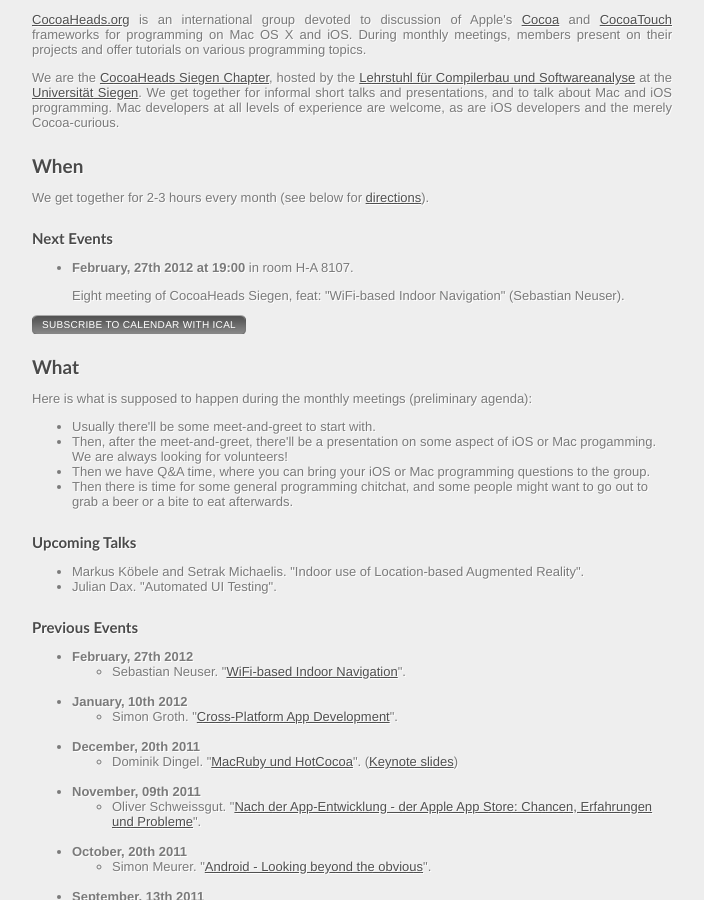
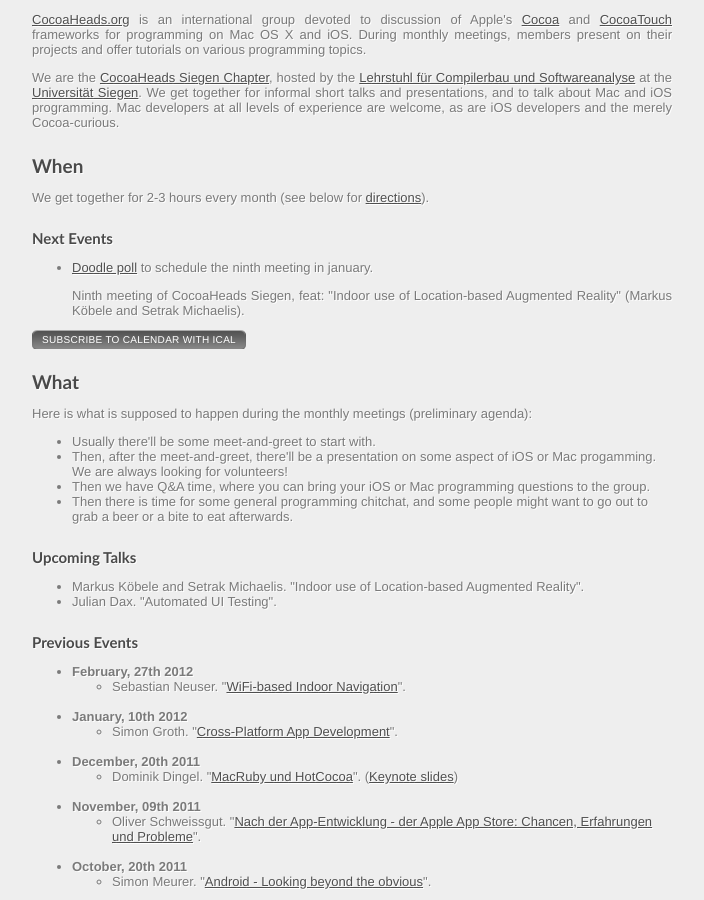
Before and after one commit to bmeurer/cocoaheads.informatik.uni-siegen.de, a Jekyll site: the page built from index.html, in a window 1280 px wide and 900 px high, scrolled down 578 px. Shown: the whole window, without its empty margins (118-822 px from the left). Built offline with Jekyll 4.4.1, drawn with Linux system fonts in a browser that asks for light colours; nearby versions of some CDN libraries; Markdown is read by kramdown in place of the engine named in the settings.

Commit message:
Doodle poll to schedule ninth meeting.

```diff
--- a/index.html
+++ b/index.html
@@ -43,19 +43,19 @@
 <p>
   <ul>
     <li>
+      <p>
+        <a href="http://www.doodle.com/qh843th9pg2yx9tq">Doodle poll</a> to
+        schedule the ninth meeting in january.
+      </p>
 <!--
       <p>
-        <a href="http://www.doodle.com/vvbfifu55v6kwrvr">Doodle poll</a> to
-        schedule the eight meeting in january.
+        <strong>February, 27th 2012 at 19:00</strong> in room H-A 8107.
       </p>
 -->
       <p>
-        <strong>February, 27th 2012 at 19:00</strong> in room H-A 8107.
-      </p>
-      <p>
-        Eight meeting of CocoaHeads Siegen, feat:
-        &quot;WiFi-based Indoor Navigation&quot;
-        (Sebastian Neuser).
+        Ninth meeting of CocoaHeads Siegen, feat:
+        &quot;Indoor use of Location-based Augmented Reality&quot;
+        (Markus K&ouml;bele and Setrak Michaelis).
       </p>
     </li>
   </ul>
```
